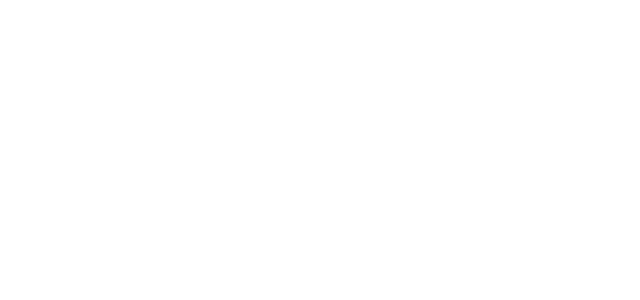
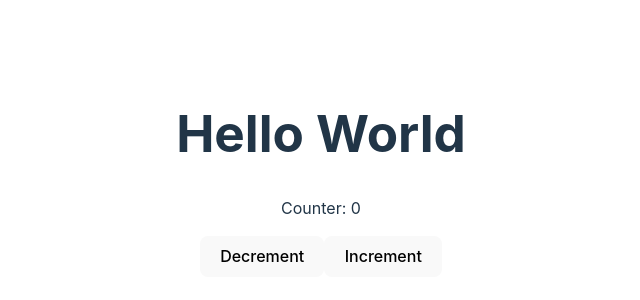
Before and after one commit to abasile1-tech/react_practice_1, a React (Vite) app: page / in a window 1280 px wide. Shown: the part 226-526 px from the top of the page, without its empty margins (319-959 px from the left). Built offline with nearby package versions, Linux system fonts and the light colour scheme.

Commit message:
the increment and decrement functions now update the count correctly

```diff
--- a/src/App.jsx
+++ b/src/App.jsx
@@ -1,10 +1,25 @@
-import { useState } from 'react'
-import reactLogo from './assets/react.svg'
-import viteLogo from '/vite.svg'
-import './App.css'
+import "./App.css";
+import { useState } from "react";
 
 function App() {
+  const [counter, setCounter] = useState(0);
 
+  const increment = () => {
+    setCounter(counter + 1);
+  };
+
+  const decrement = () => {
+    setCounter(counter - 1);
+  };
+
+  return (
+    <>
+      <h1>Hello World</h1>
+      <p>Counter: {counter}</p>
+      <button onClick={decrement}>Decrement</button>
+      <button onClick={increment}>Increment</button>
+    </>
+  );
 }
 
-export default App
+export default App;
```
